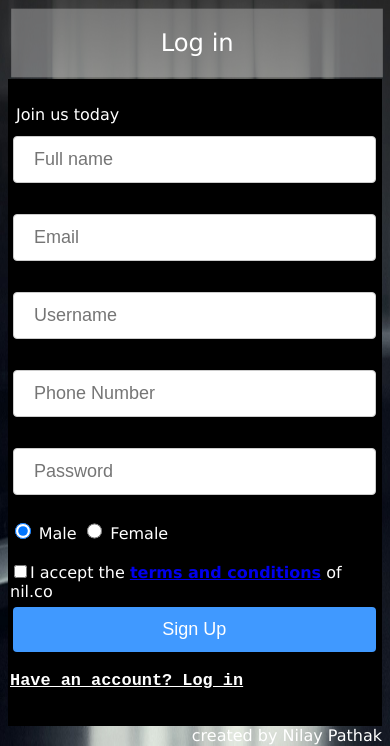
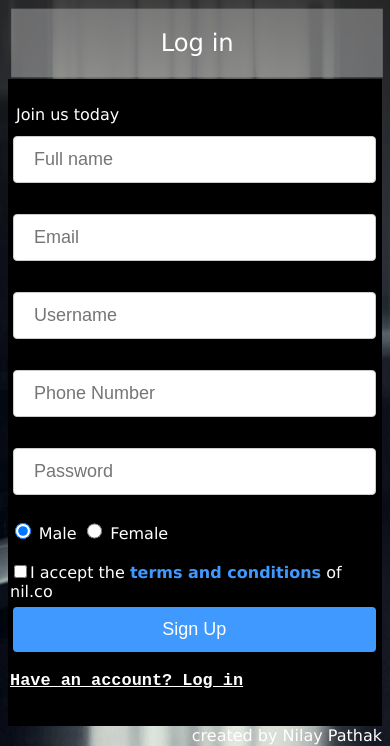
Before and after one commit to nilaypathak/nilaypathak.github.io, a plain HTML site: page forum/signup.html in a window 390 px wide. Shown: the part 98-844 px from the top of the page. Drawn offline with Linux system fonts and the light colour scheme.

Commit message:
Add files via upload

```diff
--- a/forum/mobile.css
+++ b/forum/mobile.css
@@ -58,6 +58,12 @@ span {
 	color:white;
 
 }
+.sentencelinks{
+color:4099FF;
+size:0.5em;
+text-decoration:none;
+
+}
 h1 {
 font-size:50px;
 font-weight:2em
```
